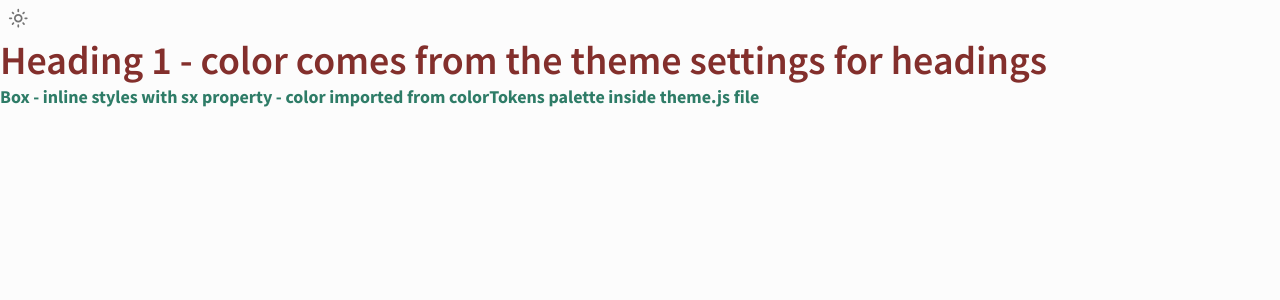
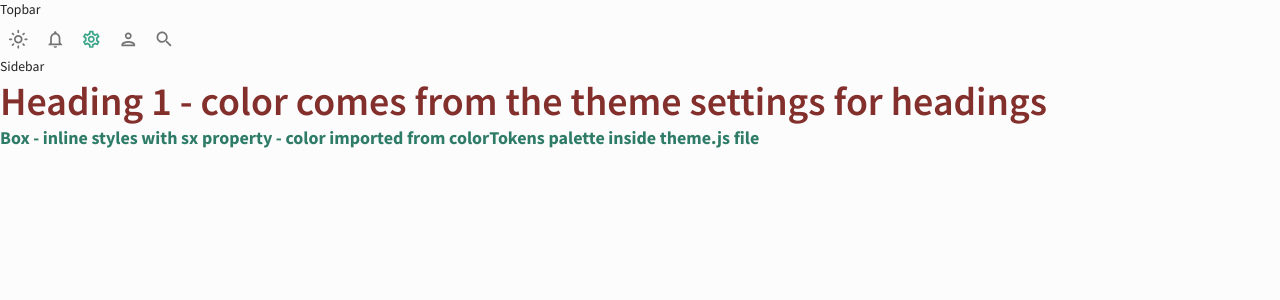
Before and after one commit to koptevs/react-vite-mui, a React (Vite) app: page / in a window 1280 px wide. Shown: the top 300 px of the page. Built offline with nearby package versions, Linux system fonts and the light colour scheme.

Commit message:
added Topbar & Sidebar

```diff
--- a/src/App.jsx
+++ b/src/App.jsx
@@ -1,11 +1,10 @@
 import { CssBaseline, ThemeProvider } from "@mui/material"
 import { Box } from "@mui/system"
-import { IconButton } from "@mui/material"
-import LightModeOutlinedIcon from "@mui/icons-material/LightModeOutlined"
-import DarkModeOutlinedIcon from "@mui/icons-material/DarkModeOutlined"
+
 import Typography from "@mui/material/Typography"
 
 import { ColorModeContext, useMode, colorTokens } from "./theme"
+import { Topbar, Sidebar } from "./layouts"
 
 export default function App() {
     const [theme, colorMode] = useMode()
@@ -17,13 +16,8 @@
                     <CssBaseline />
                     <div className="app">
                         <main className="content">
-                            <IconButton onClick={colorMode.toggleColorMode}>
-                                {theme.palette.mode === "dark" ? (
-                                    <DarkModeOutlinedIcon />
-                                ) : (
-                                    <LightModeOutlinedIcon />
-                                )}
-                            </IconButton>
+                            <Topbar />
+                            <Sidebar />
                             <Typography variant="h1">
                                 Heading 1 - color comes from the theme settings
                                 for headings
--- /dev/null
+++ b/src/layouts/Sidebar/Sidebar.jsx
@@ -0,0 +1,7 @@
+import React from "react"
+
+const Sidebar = () => {
+    return <div>Sidebar</div>
+}
+
+export default Sidebar
--- /dev/null
+++ b/src/layouts/Sidebar/index.js
@@ -0,0 +1 @@
+export { default as Sidebar } from "./Sidebar"
--- /dev/null
+++ b/src/layouts/Topbar/Topbar.jsx
@@ -0,0 +1,45 @@
+import React from "react"
+
+import { useTheme, IconButton, Box, InputBase } from "@mui/material"
+import LightModeOutlinedIcon from "@mui/icons-material/LightModeOutlined"
+import DarkModeOutlinedIcon from "@mui/icons-material/DarkModeOutlined"
+import NotificationsOutlinedIcon from "@mui/icons-material/NotificationsOutlined"
+import SettingsOutlinedIcon from "@mui/icons-material/SettingsOutlined"
+import PersonOutlinedIcon from "@mui/icons-material/PersonOutlined"
+import SearchIcon from "@mui/icons-material/Search"
+
+import { ColorModeContext, colorTokens } from "../../theme"
+
+const Topbar = () => {
+    const theme = useTheme()
+    const colors = colorTokens(theme.palette.mode)
+    const colorModeCtx = React.useContext(ColorModeContext)
+
+    console.log(colors)
+    return (
+        <>
+            <div>Topbar</div>
+            <IconButton onClick={colorModeCtx.toggleColorMode}>
+                {theme.palette.mode === "dark" ? (
+                    <DarkModeOutlinedIcon />
+                ) : (
+                    <LightModeOutlinedIcon />
+                )}
+            </IconButton>
+            <IconButton>
+                <NotificationsOutlinedIcon />
+            </IconButton>
+            <IconButton>
+                <SettingsOutlinedIcon color="secondary" />
+            </IconButton>
+            <IconButton>
+                <PersonOutlinedIcon />
+            </IconButton>
+            <IconButton>
+                <SearchIcon />
+            </IconButton>
+        </>
+    )
+}
+
+export default Topbar
--- /dev/null
+++ b/src/layouts/Topbar/index.js
@@ -0,0 +1 @@
+export { default as Topbar } from "./Topbar"
--- /dev/null
+++ b/src/layouts/index.js
@@ -0,0 +1,2 @@
+export { Topbar } from "./Topbar"
+export { Sidebar } from "./Sidebar"
```
